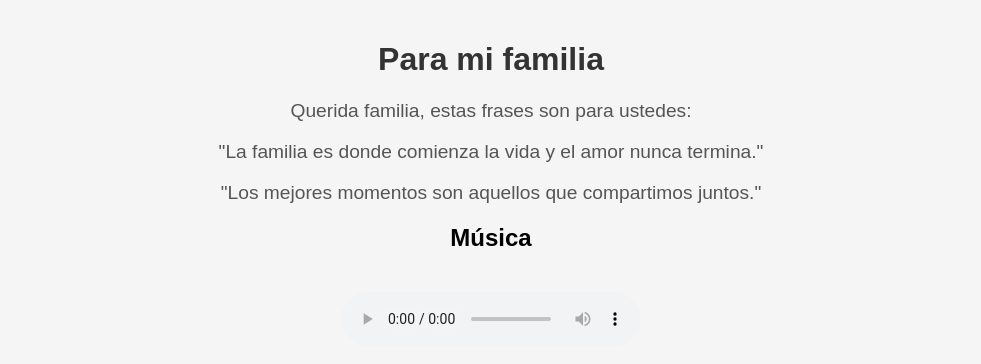
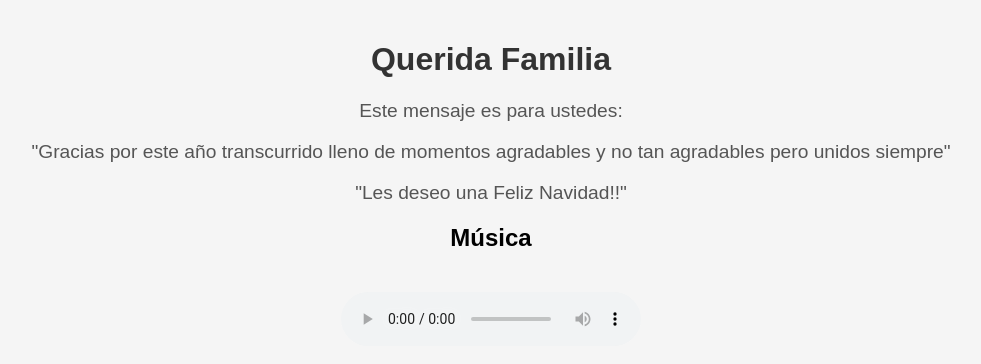
Before and after one commit to IreneCoyago/Familia, a plain HTML site: page index.html in a window 1280 px wide. Shown: the whole page, without its empty margins (149-1130 px from the left). Drawn offline with Linux system fonts and the light colour scheme.

Commit message:
index.html

```diff
--- a/index.html
+++ b/index.html
@@ -29,10 +29,10 @@
 </head>
 <body>
     <div class="container">
-        <h1>Para mi familia</h1>
-        <p>Querida familia, estas frases son para ustedes:</p>
-        <p>"La familia es donde comienza la vida y el amor nunca termina."</p>
-        <p>"Los mejores momentos son aquellos que compartimos juntos."</p>
+        <h1>Querida Familia</h1>
+        <p>Este mensaje es para ustedes:</p>
+        <p>"Gracias por este año transcurrido lleno de momentos agradables y no tan agradables pero unidos siempre"</p>
+        <p>"Les deseo una Feliz Navidad!!"</p>
 
         <h2>Música</h2>
         <audio controls>
```
